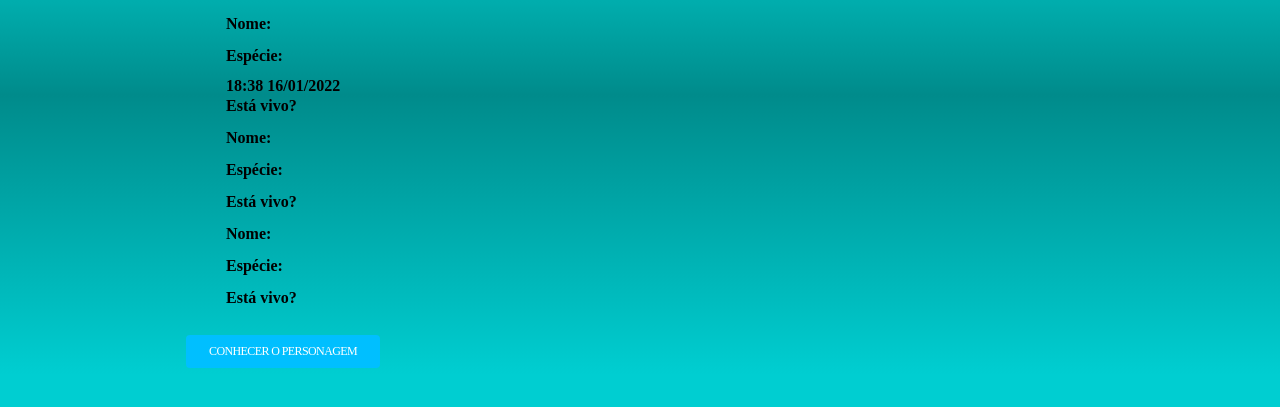
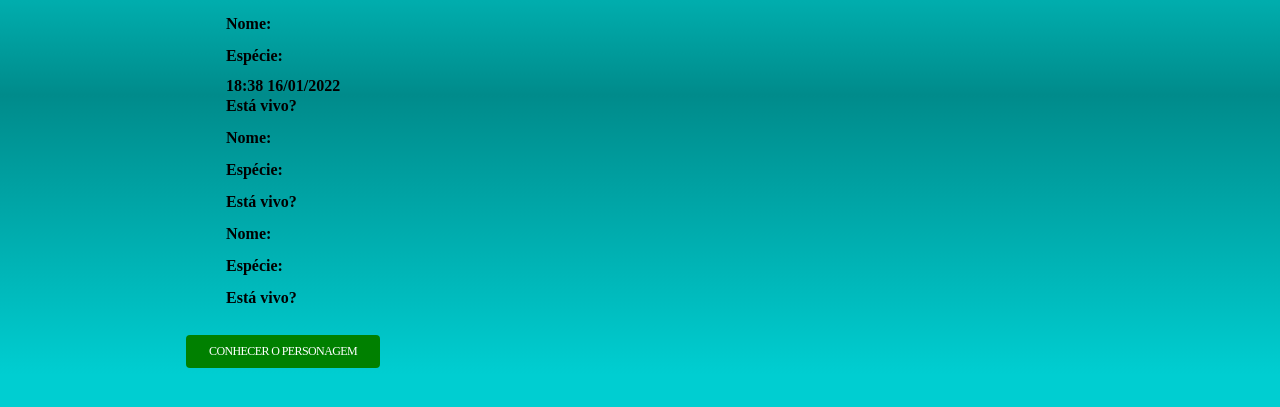
Before and after one commit to fatimaaliabounouh/minicurso_catalisa, a plain HTML site: page Index.html in a window 1280 px wide. Shown: the part 385-792 px from the top of the page. Drawn offline with Linux system fonts and the light colour scheme.

Commit message:
atualizar cor do botão

```diff
--- a/Style.css
+++ b/Style.css
@@ -22,7 +22,7 @@ margin: 15px 0;
 width: 300px;}
 
 main > section button {
-background-color: #00BFFF;
+background-color: #008000;
 border: none;
 border-radius: 4px;
 color: white;
```
